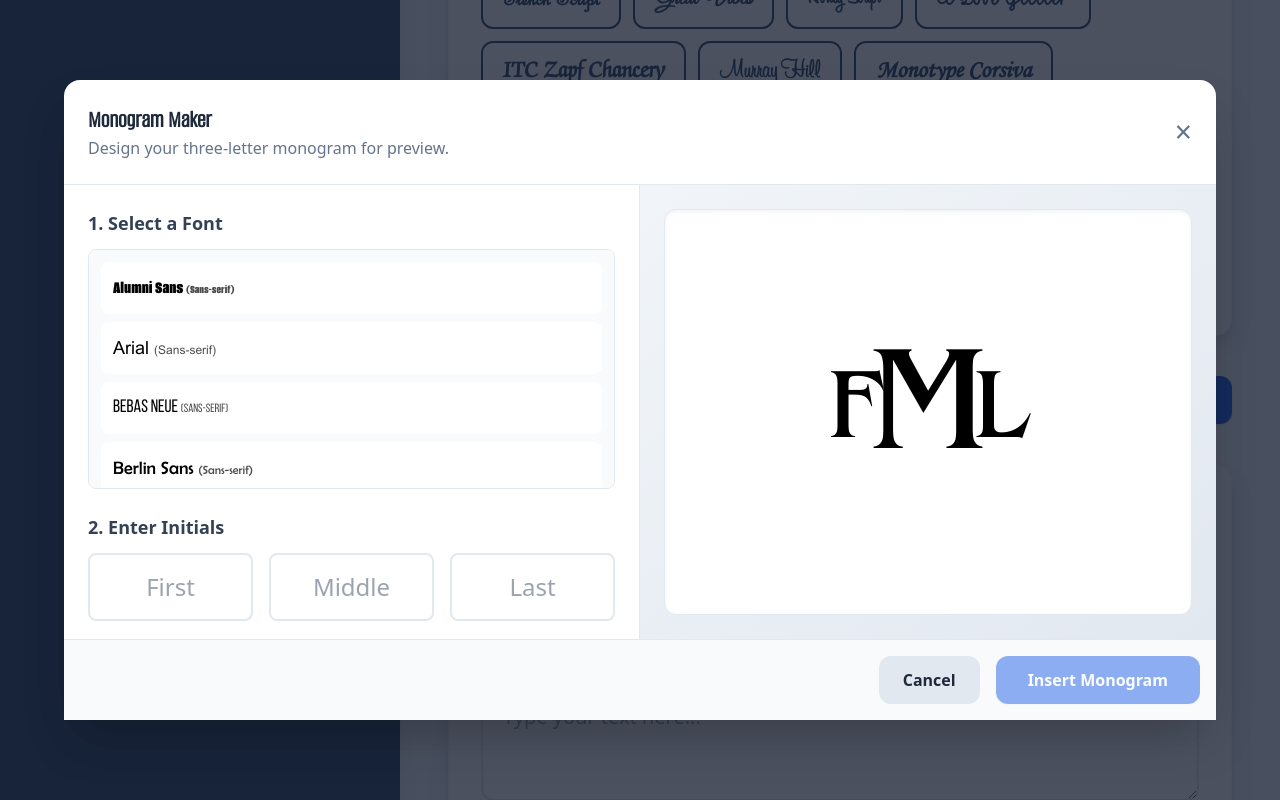
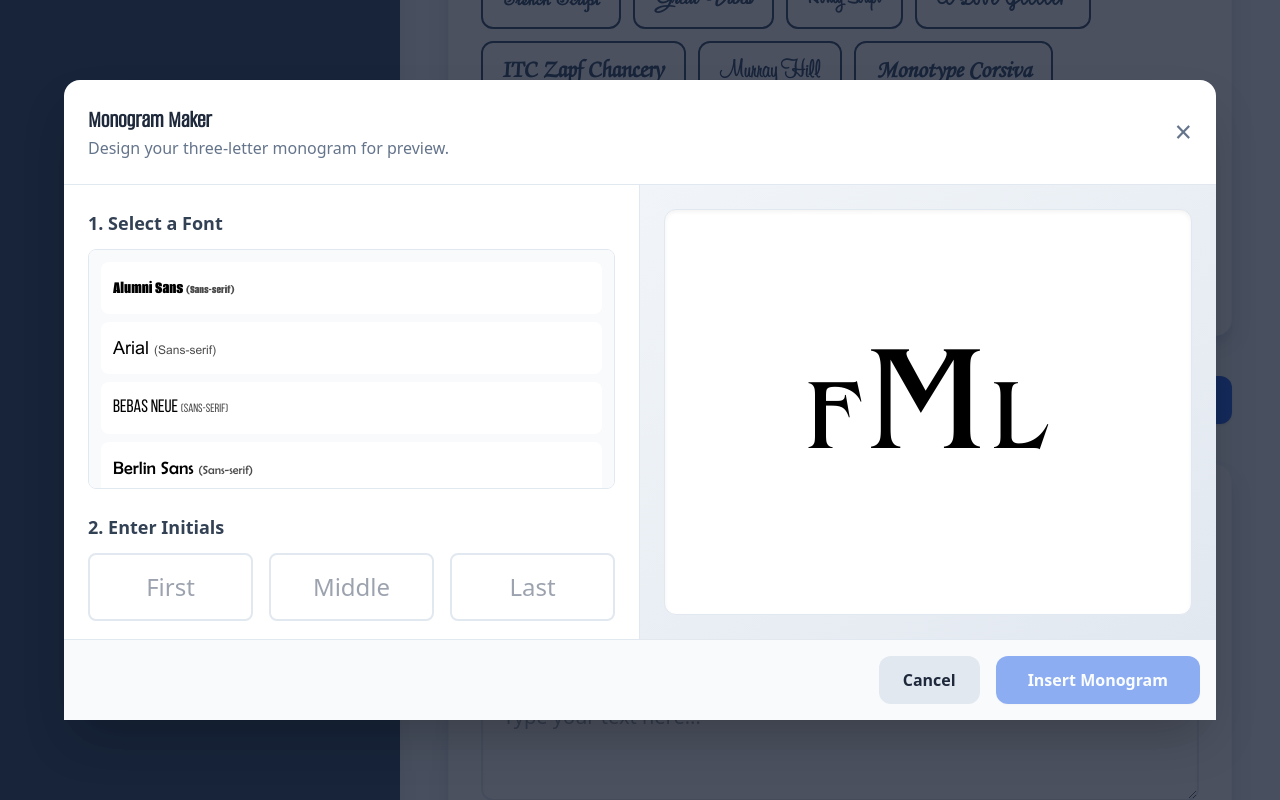
Before and after one commit to Arch-Tom/archfonthub, a React (Vite) app: page / in a window 1280 px wide. Both pictures are taken after a click on the button "Open Monogram Maker". Shown: the part 966-1766 px from the top of the page. Built offline with nearby package versions, Linux system fonts and the light colour scheme; a web font is replaced by a local one.

Commit message:
Updates to MonogramMaker.jsx

```diff
--- a/src/MonogramMaker.jsx
+++ b/src/MonogramMaker.jsx
@@ -1,10 +1,9 @@
 import React, { useState, useMemo } from 'react';
 
 export default function MonogramMaker({ fontLibrary, onClose, onInsert }) {
-    // Use useMemo to filter and flatten the font list once, excluding script fonts
+    // Use useMemo to flatten the font list. The filter for Script fonts has been removed.
     const monogramFonts = useMemo(() => {
         return Object.entries(fontLibrary)
-            .filter(([category]) => category !== 'Script')
             .flatMap(([category, fonts]) => fonts.map(font => ({ ...font, category })));
     }, [fontLibrary]);
 
@@ -91,17 +90,18 @@ export default function MonogramMaker({ fontLibrary, onClose, onInsert }) {
                     {/* === Right Column: Preview === */}
                     <div className="flex-1 flex flex-col items-center justify-center bg-gradient-to-br from-slate-100 to-slate-200 p-6">
                         <div className="w-full h-full bg-white rounded-xl shadow-inner border border-slate-200 flex items-center justify-center overflow-hidden">
-                            {/* This is the key change for the 150% middle letter */}
+                            {/* Spacing and alignment has been adjusted here */}
                             <div
-                                className="flex items-center justify-center transition-all duration-150"
+                                className="flex items-baseline justify-center transition-all duration-150"
                                 style={{
                                     fontFamily: selectedFont.styles[activeStyle],
                                     fontSize: `${fontSize}px`,
                                     lineHeight: 1,
+                                    letterSpacing: '0.05em'
                                 }}
                             >
                                 <span className="transition-all duration-150">{firstInitial || 'F'}</span>
-                                <span className="transition-all duration-150" style={{ fontSize: '1.5em', margin: '0 -0.1em' }}>
+                                <span className="transition-all duration-150" style={{ fontSize: '1.5em' }}>
                                     {middleInitial || 'M'}
                                 </span>
                                 <span className="transition-all duration-150">{lastInitial || 'L'}</span>
```
